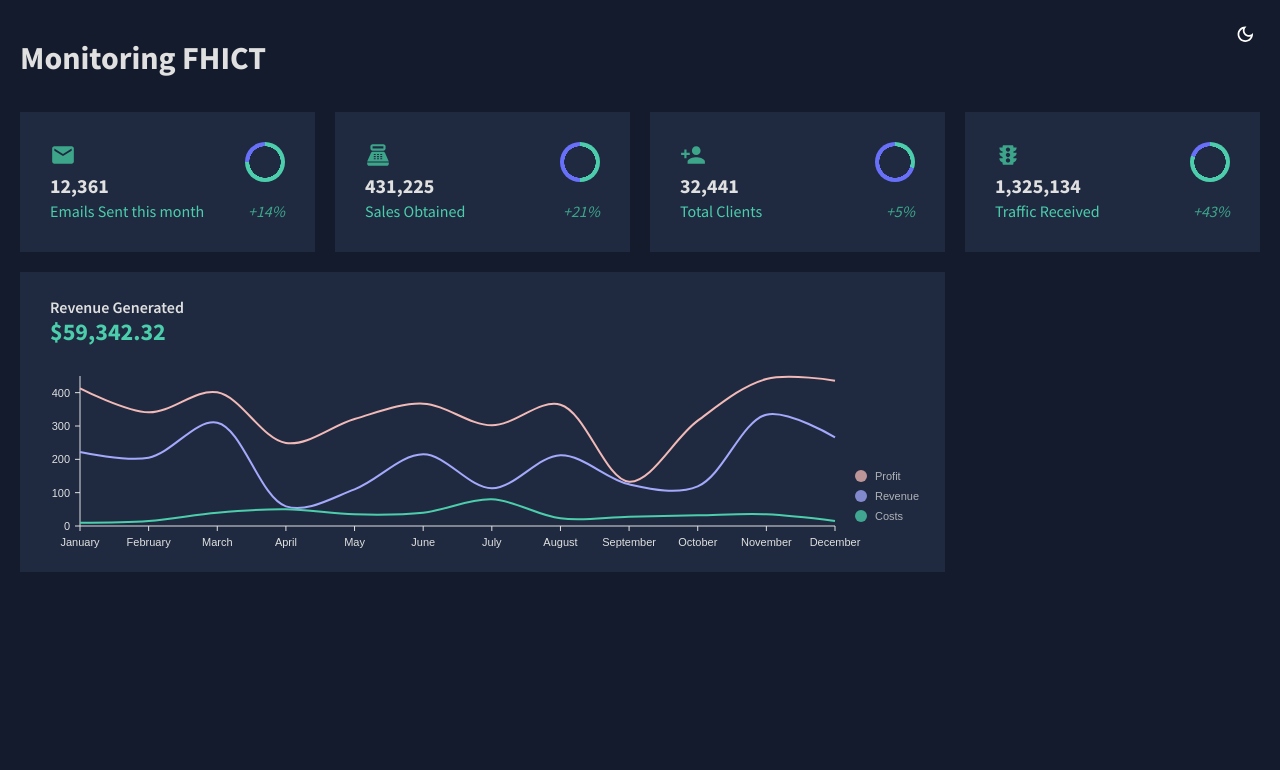
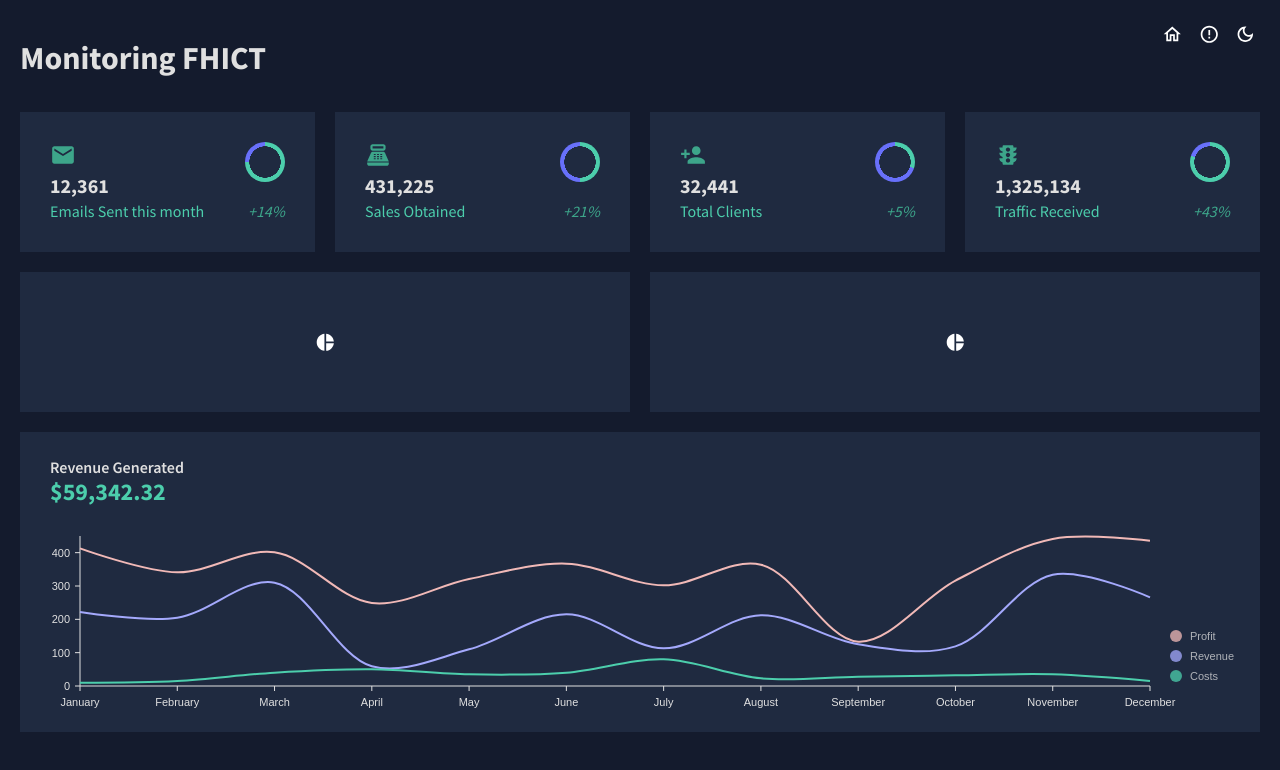
Before and after one commit to PlunkyPoop/SecureSolution_F, a React (Create React App) app: page / in a window 1280 px wide. Shown: the top 770 px of the page. Built offline with nearby package versions, Linux system fonts and the light colour scheme.

Commit message:
added menu bar navigation and fixed layout issues on alert page

```diff
--- a/src/scenes/alerts/index.jsx
+++ b/src/scenes/alerts/index.jsx
@@ -73,11 +73,13 @@ const Team = () => {
 
 
     return(
-        <Box m="15px">
-            <Header title="Customer Accounts" subtitle="Account data of customers" />
+        <Box m="20px">
+            <Box mt="-50px" display="flex" justifyContent="space-between" alignItems="center">
+                <Header title="Alerts"/>
+            </Box>
             <Box
-            m="30px 0 0 0"
-            height="75vh"
+            m="-10px 0 0 0"
+            height="85vh"
             sx={{
                 "& .MuiDataGrid-root": {
                     border: "none",
--- a/src/scenes/dashboard/index.jsx
+++ b/src/scenes/dashboard/index.jsx
@@ -8,6 +8,7 @@ import TrafficIcon from "@mui/icons-material/Traffic";
 import Header from "../../components/Header";
 import LineChart from "../../components/LineChart";
 import StatBox from "../../components/StatBox";
+import {PieChart} from "@mui/icons-material";
 
 const Dashboard = () => {
     const theme = useTheme();
@@ -114,10 +115,52 @@ const Dashboard = () => {
             </Box>
 
             {/* ROW 2 */}
+              {/* TOTAL CLIENTS */}
+              <Box
+                  gridColumn="span 6"
+                  backgroundColor={colors.primary[400]}
+                  display="flex"
+                  alignItems="center"
+                  justifyContent="center"
+              >
+                  <PieChart
+                      title="32,441"
+                      subtitle="Total Clients"
+                      progress="0.30"
+                      increase="+5%"
+                      icon={
+                          <PersonAddIcon
+                              sx={{ color: colors.greenAccent[600], fontSize: "26px" }}
+                          />
+                      }
+                  />
+              </Box>
 
+              {/* TRAFFIC BOX */}
+              <Box
+                  gridColumn="span 6"
+                  backgroundColor={colors.primary[400]}
+                  display="flex"
+                  alignItems="center"
+                  justifyContent="center"
+              >
+                  <PieChart
+                      title="1,325,134"
+                      subtitle="Traffic Received"
+                      progress="0.80"
+                      increase="+43%"
+                      icon={
+                          <TrafficIcon
+                              sx={{ color: colors.greenAccent[600], fontSize: "26px" }}
+                          />
+                      }
+                  />
+              </Box>
+
+            {/* ROW 3 */}
             {/* LINECHART */}
             <Box
-              gridColumn="span 9"
+              gridColumn="span 12"
               gridRow="span 2"
               backgroundColor={colors.primary[400]}
             >
--- a/src/scenes/global/Topbar.jsx
+++ b/src/scenes/global/Topbar.jsx
@@ -3,20 +3,47 @@ import { useContext } from "react";
 import { ColorModeContext, tokens } from "../../theme";
 import LightModeOutlinedIcon from "@mui/icons-material/LightModeOutlined";
 import DarkModeOutlinedIcon from "@mui/icons-material/DarkModeOutlined";
+import HomeOutlinedIcon from '@mui/icons-material/HomeOutlined';
+import ErrorOutlineIcon from '@mui/icons-material/ErrorOutline';
+import {useNavigate} from "react-router-dom";
 
 const Topbar = () => {
   const theme = useTheme();
   const colors = tokens(theme.palette.mode);
   const colorMode = useContext(ColorModeContext);
+  const navigate = useNavigate()
+
+  function Home(){
+    navigate('/')
+  }
+
+  function Alerts(){
+    navigate('/alerts')
+  }
 
   return (
     <Box display="flex" justifyContent="end" p={2}>
       <Box display="flex">
+
+        <IconButton onClick={Home}>
+          {theme.palette.mode === "dark" ? (
+              <HomeOutlinedIcon />
+          ) : (
+              <HomeOutlinedIcon />
+          )}
+        </IconButton>
+        <IconButton onClick={Alerts}>
+          {theme.palette.mode === "dark" ? (
+              <ErrorOutlineIcon />
+          ) : (
+              <ErrorOutlineIcon />
+          )}
+        </IconButton>
         <IconButton onClick={colorMode.toggleColorMode}>
           {theme.palette.mode === "dark" ? (
-            <DarkModeOutlinedIcon />
+              <DarkModeOutlinedIcon />
           ) : (
-            <LightModeOutlinedIcon />
+              <LightModeOutlinedIcon />
           )}
         </IconButton>
       </Box>
```
Also changed, not shown: 1 other file (tests, documents, lock files or other folders).
